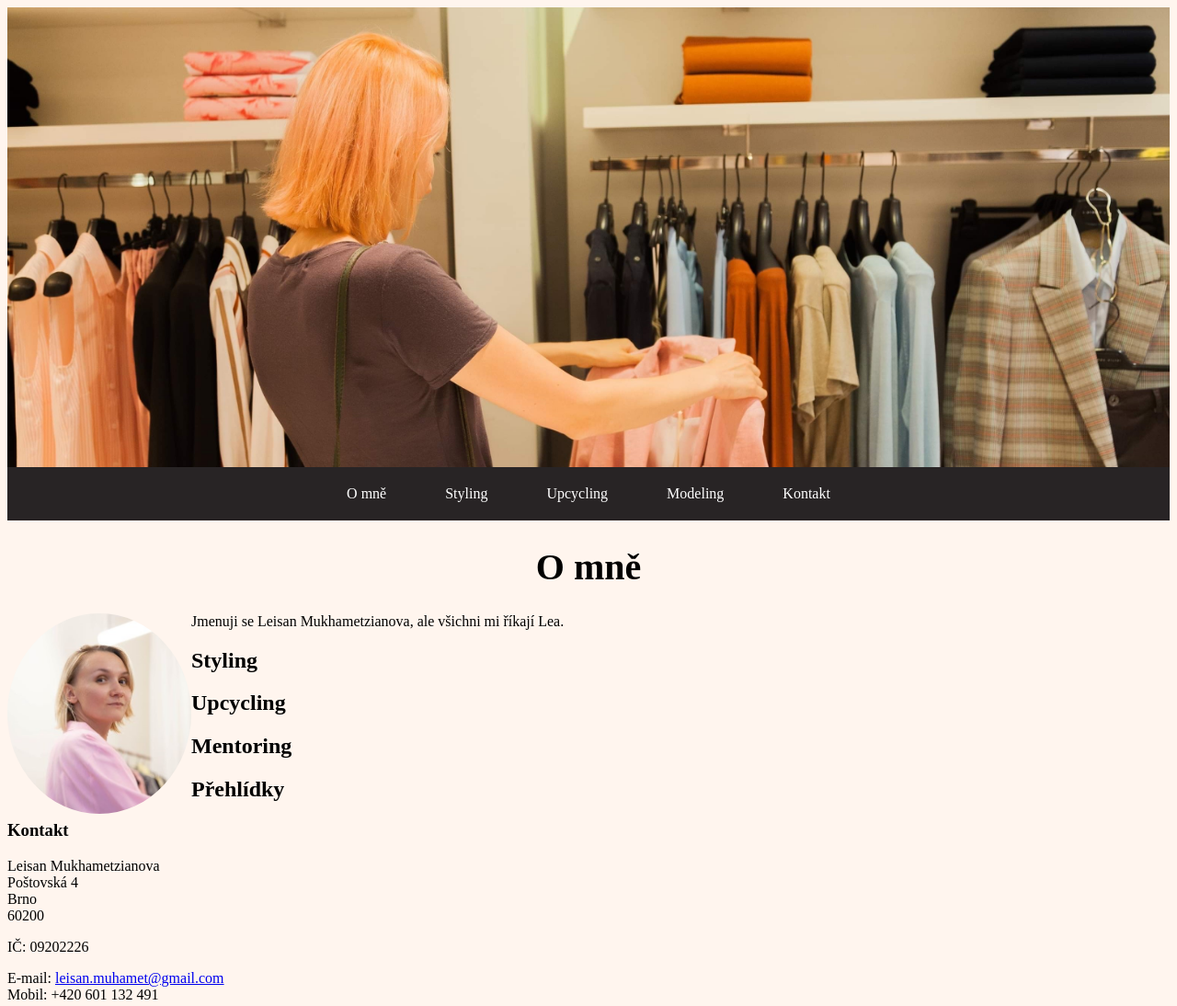
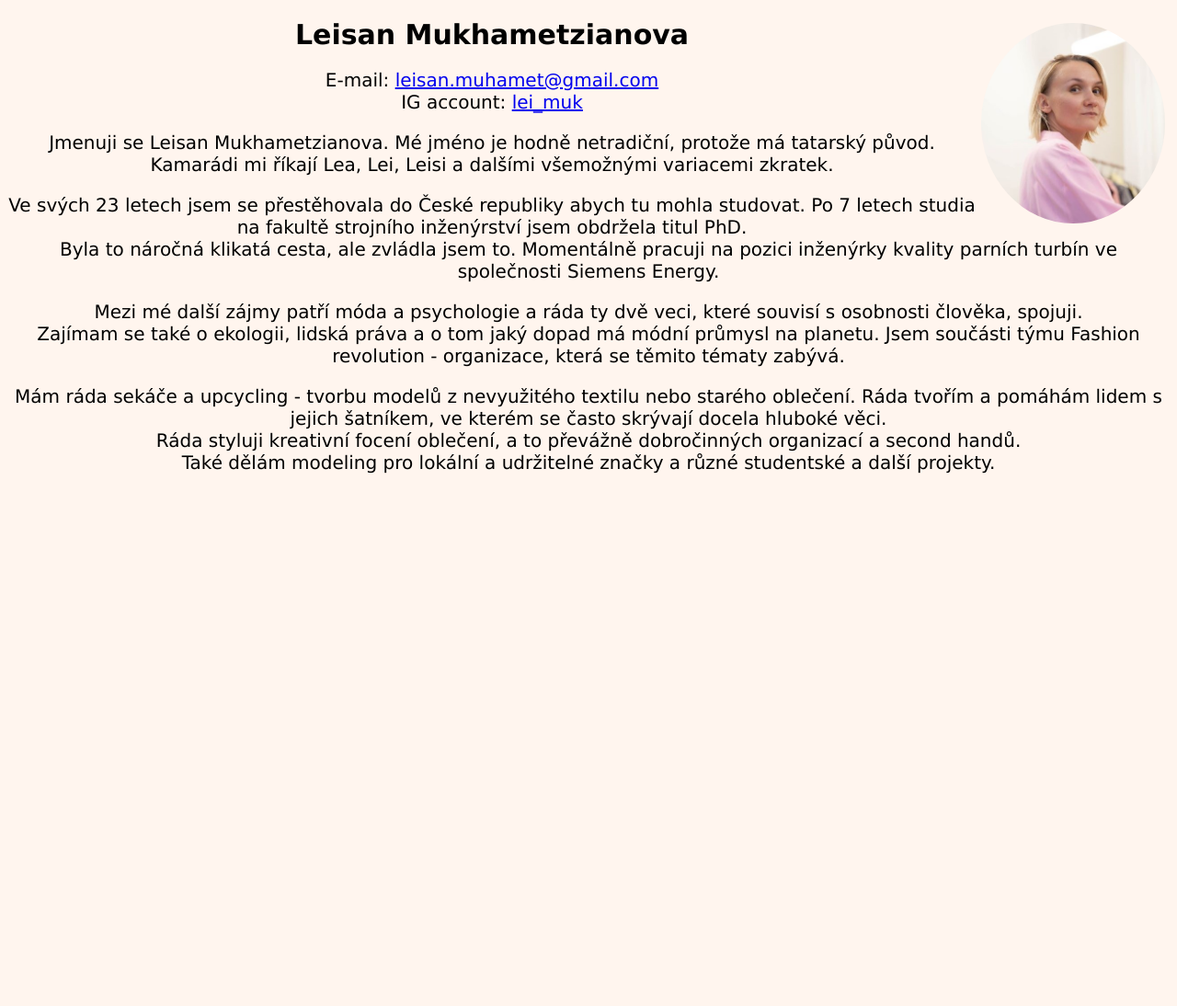
Before and after one commit to leisanmuk/ukol, a plain HTML site: page index.html in a window 1280 px wide. Shown: the top 1094 px of the page at 92% size. After the commit the page ends 800 px from the top, so only its background shows below. Drawn offline with Linux system fonts and the light colour scheme.

Commit message:
Zivotopis

```diff
--- a/index.html
+++ b/index.html
@@ -9,63 +9,39 @@
 </head>
 <body>
 
-<section class="hlavicka">
+<img class="foto-omne" src="Leisanfoto.JPG" alt="foto Leisan Mukhametzianove">
+    <h1>Leisan Mukhametzianova</h1>
+
+   <section class="predstaveni">
+
+    E-mail: <a href = "mailto:leisan.muhamet@gmail.com">leisan.muhamet@gmail.com</a> <br>
+    IG account: <a href="https://www.instagram.com/lei_muk/">lei_muk</a>
+
+    <p>
+        Jmenuji se Leisan Mukhametzianova. Mé jméno je hodně netradiční, protože má tatarský původ. <br> Kamarádi mi říkají Lea, Lei, Leisi a dalšími všemožnými variacemi zkratek. <br>
 
 
-</section>
-
-<!--menu-->
-
-<ul class="menu">
-    <li><a href="#omne">O mně</a></li>
-    <li><a href="#styling">Styling</a></li>
-    <li><a href="#upcycling">Upcycling</a></li>
-    <li><a href="#modeling">Modeling</a></li>
-    <li><a href="#kontakt">Kontakt</a></li>
-
-</ul>
-
-<!-- Sekce o mně -->
-
-    <h1>O mně</h1>
-
-    <img class="foto-omne" src="Leisanfoto.JPG" alt="foto Leisan Mukhametzianove">
-
     <p>
-        Jmenuji se Leisan Mukhametzianova, ale všichni mi říkají Lea.
-    </p>
-
-
-    <h2>Styling</h2>
-    <h2>Upcycling</h2>
-    <h2>Mentoring</h2>
-    <h2>Přehlídky</h2>
-
-    <h3>Kontakt</h3>
-
-    <p>
-        Leisan Mukhametzianova <br>
-        Poštovská 4 <br>
-        Brno <br>
-        60200
+        Ve svých 23 letech jsem se přestěhovala do České republiky abych tu mohla studovat. Po 7 letech studia na fakultě strojního inženýrství jsem obdržela titul PhD. <br>
+        Byla to náročná klikatá cesta, ale zvládla jsem to. Momentálně pracuji na pozici inženýrky kvality parních turbín ve společnosti Siemens Energy.
     </p>
 
     <p>
-        IČ: 09202226
+        Mezi mé další zájmy patří móda a psychologie a ráda ty dvě veci, které souvisí s osobnosti člověka, spojuji. <br>
+        Zajímam se také o ekologii, lidská práva a o tom jaký dopad má módní průmysl na planetu. Jsem součásti týmu Fashion revolution - organizace, která se těmito tématy zabývá.
     </p>
 
     <p>
-        E-mail: <a href = "mailto:leisan.muhamet@gmail.com">leisan.muhamet@gmail.com</a> <br>
-        Mobil: +420 601 132 491
-    </p>
-
-    <footer>
-    <p>
-        2022, Leisan Mukhametzianova
+        Mám ráda sekáče a upcycling - tvorbu modelů z nevyužitého textilu nebo starého oblečení. Ráda tvořím a pomáhám lidem s jejich šatníkem, ve kterém se často skrývají docela hluboké věci. <br> Ráda styluji kreativní focení oblečení, a to převážně dobročinných organizací a second handů.
+         <br> Také dělám modeling pro lokální a udržitelné značky a různé studentské a další projekty.
     </p>
 
 
 
-    </footer>
+    </p>
+
+</section>
+
+
 </body>
 </html>
--- a/style.css
+++ b/style.css
@@ -4,47 +4,28 @@ body{
 
 
 h1{
-  font-size: 40px;
+  font-size: 30px;
   text-align: center;
+  font-family: Verdana, Geneva, Tahoma, sans-serif;
+
+
 
 }
 
 .foto-omne{
     width:200px;
     border-radius: 50%;
-    float:left;
-}
-
-.hlavicka {
-    background-image: url(header.jpeg);
-    background-size: cover;
-    padding: 150px 30px;
-    height: 200px;
+    float:inline-end;
+    display: block;
+margin-left: auto;
+margin-right: auto;
+padding: 5px;
 
 }
 
-.menu {
-    margin:0;
-    padding:0;
+.predstaveni{
     text-align: center;
-    background-color: #282425;
-}
-
-.menu li {
-    display:inline-block;
-
+    font-size: 20px;
+    font-family: Verdana, Geneva, Tahoma, sans-serif;
 
 }
-
-.menu a{
-    display: inline-block;
-    color:white;
-    text-decoration: none;
-    padding: 20px 30px;
-}
-
-.menu a:hover,
-.menu a:focus,
-.menu a:active {
-    background-color: #756158;
-}
```
Also changed, not shown: 6.jpg (deleted), header.jpeg (deleted), 2 other files.
